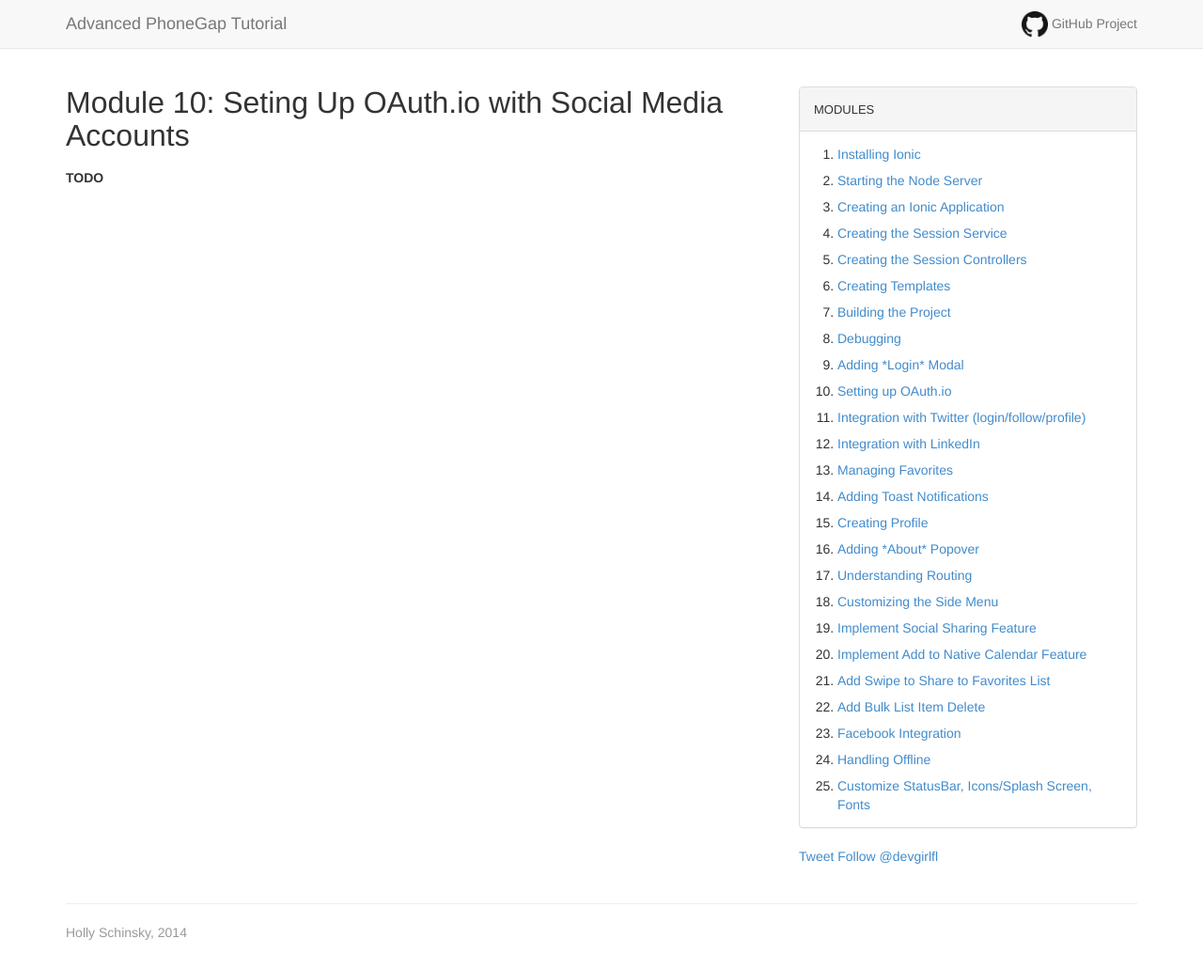
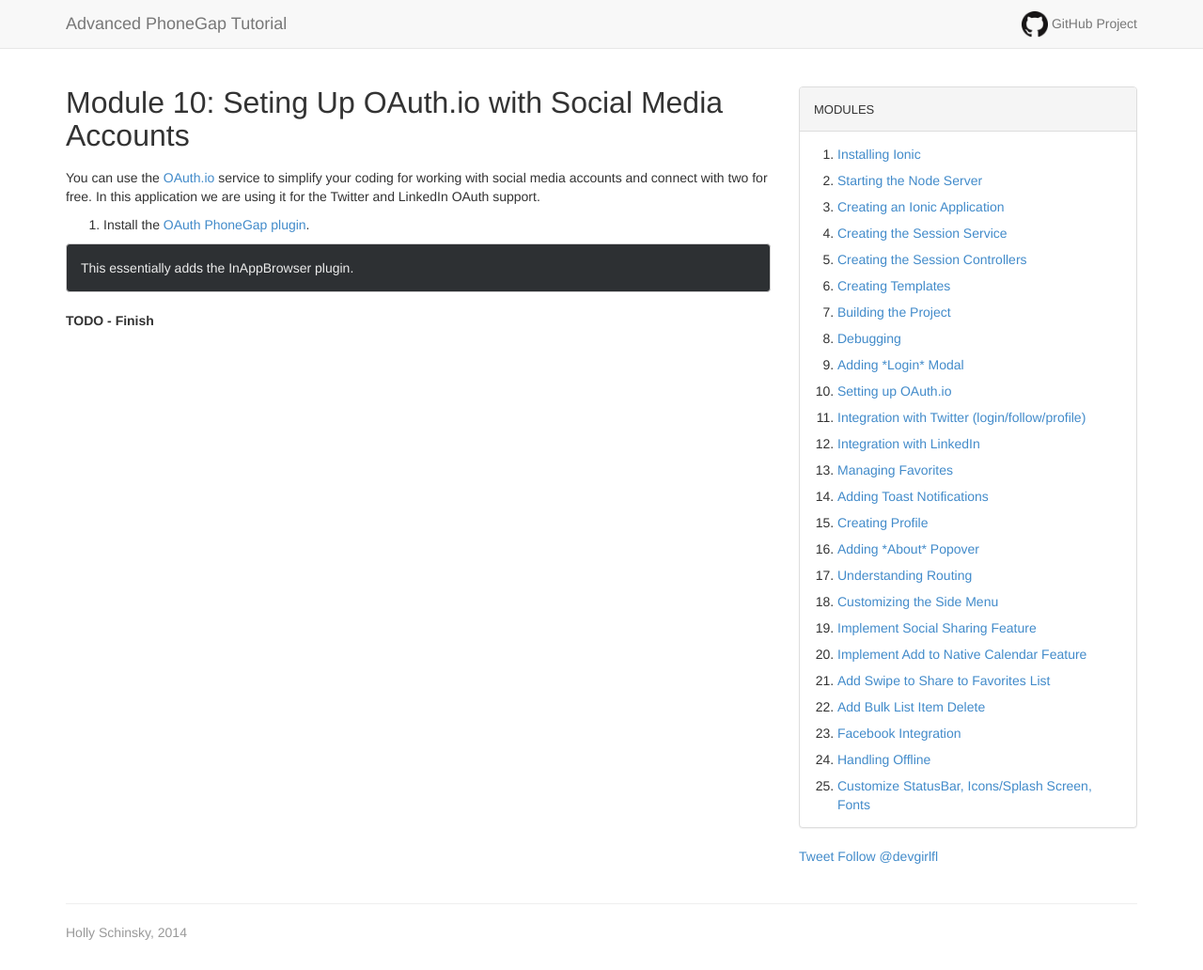
Before and after one commit to hollyschinsky/ConferenceTracker, a Jekyll site: the page built from oauth-setup.md, in a window 1280 px wide. Shown: the whole page at 94% size. Built offline with Jekyll 4.4.1, drawn with Linux system fonts in a browser that asks for light colours; Markdown is read by kramdown in place of the engine named in the settings; comment, search, counter and statistics services are not loaded.

Commit message:
OAuth Setup

```diff
--- a/oauth-setup.md
+++ b/oauth-setup.md
@@ -2,6 +2,14 @@
 layout: module
 title: Module 10&#58;  Seting Up OAuth.io with Social Media Accounts
 ---
+You can use the [OAuth.io](https://oauth.io/) service to simplify your coding for working with social media accounts and connect with two for free. In this
+application we are using it for the Twitter and LinkedIn OAuth support.
+
+1. Install the [OAuth PhoneGap plugin](https://github.com/oauth-io/oauth-phonegap).
 
 
-**TODO**
+>This essentially adds the InAppBrowser plugin.
+
+
+
+**TODO - Finish**
```
